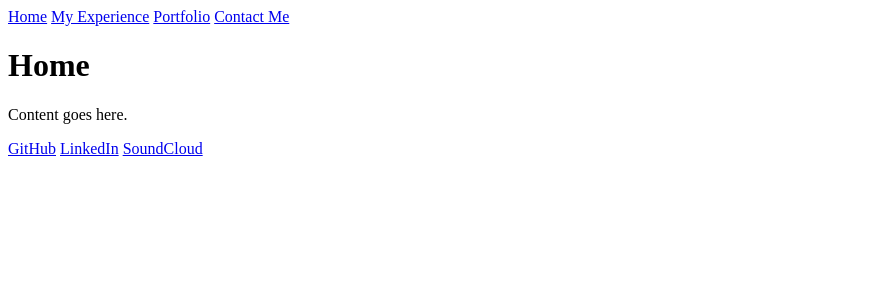
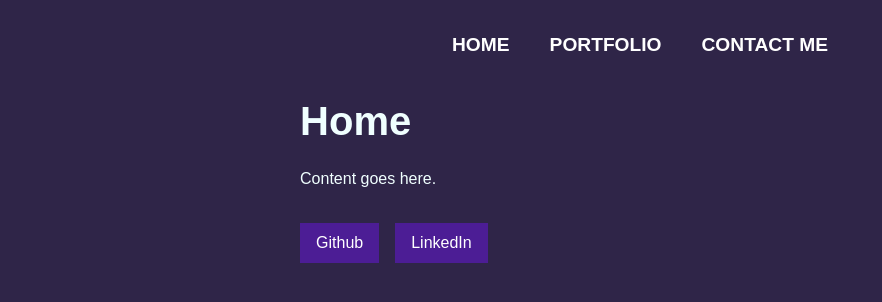
Before and after one commit to Sigafonl/astro-personal-website, an Astro site: page / in a window 1280 px wide. Shown: the whole page, without its empty margins (0-882 px from the left). Built offline with nearby package versions, Linux system fonts and the light colour scheme; Astro itself is replaced by a stand-in of ours.

Commit message:
Created a hamburger menu that we can switch to when we are on mobile and modified styling

```diff
--- a/astro.config.mjs
+++ b/astro.config.mjs
@@ -1,4 +1,8 @@
 import { defineConfig } from 'astro/config';
 
+import react from "@astrojs/react";
+
 // https://astro.build/config
-export default defineConfig({});
+export default defineConfig({
+  integrations: [react()]
+});
--- /dev/null
+++ b/src/components/Footer.astro
@@ -0,0 +1,17 @@
+---
+import Social from "./Social.astro";
+
+---
+
+<footer>
+    <Social platform="Github" username="sigafonl" />
+    <Social platform="LinkedIn" username="noel-sigafoos" />
+</footer>
+
+<style>
+    footer {
+        display: flex;
+        gap: 1rem;
+        margin-top: 2rem;
+    }
+</style>
--- /dev/null
+++ b/src/components/Hamburger.astro
@@ -0,0 +1,7 @@
+---
+---
+<div class="hamburger">
+    <span class="line"></span>
+    <span class="line"></span>
+    <span class="line"></span>
+  </div>
--- /dev/null
+++ b/src/components/Header.astro
@@ -0,0 +1,10 @@
+---
+import Hamburger from './Hamburger.astro';
+import Navigation from './Navigation.astro';
+---
+<header>
+  <nav>
+    <Hamburger />
+    <Navigation />
+  </nav>
+</header>
--- /dev/null
+++ b/src/components/Navigation.astro
@@ -0,0 +1,9 @@
+---
+
+---
+
+<nav class="nav-links">
+    <a href="/">Home</a>
+    <a href="/portfolio/">Portfolio</a>
+    <a href="/contact/">Contact Me</a>
+</nav>
--- /dev/null
+++ b/src/components/Social.astro
@@ -0,0 +1,13 @@
+---
+const { platform, username } = Astro.props;
+---
+<a href={`https://www.${platform}.com/${username}`}>{platform}</a>
+
+<style>
+  a {
+    color: white;
+    background-color: #4c1d95;
+    padding: 0.5rem 1rem;
+    text-decoration: none;
+  }
+</style>
--- a/src/layouts/BaseLayout.astro
+++ b/src/layouts/BaseLayout.astro
@@ -1,5 +1,8 @@
 ---
+import Footer from "../components/Footer.astro";
+import Header from "../components/Header.astro";
 import HelloAlert from "../components/HelloAlert.astro"
+import '../styles/global.css';
 const {title} = Astro.props;
 ---
 <html lang="en">
@@ -11,12 +14,8 @@ const {title} = Astro.props;
 		<title>{title}</title>
 	</head>
 	<body>
-        <nav>
-            <a href="/">Home</a>
-            <a href="/experience/">My Experience</a>
-            <a href="/portfolio/">Portfolio</a>
-            <a href="/contact/">Contact Me</a>
-        </nav>
+
+        <Header/>
 
         <HelloAlert>
             <h1>{title}</h1>
@@ -24,10 +23,13 @@ const {title} = Astro.props;
 
         <slot/>
 
-        <footer>
-            <a href="https://github.com">GitHub</a>
-            <a href="https://linkedIn.com">LinkedIn</a>
-            <a href="https://soundcloud.com/">SoundCloud</a>
-        </footer>
+        <Footer/>
+
+        <!-- Switch between the normal header navigation and a hamburger menu -->
+        <script>
+            document.querySelector('.hamburger').addEventListener('click', () => {
+              document.querySelector('.nav-links').classList.toggle('expanded');
+            });
+        </script>
 	</body>
 </html>
--- /dev/null
+++ b/src/pages/test.astro
@@ -0,0 +1,5 @@
+---
+import TestReact from '../components/TestReact.jsx'
+---
+
+<TestReact client:load/>
--- /dev/null
+++ b/src/styles/global.css
@@ -0,0 +1,83 @@
+html {
+    background-color: #2f2548;
+    font-family: sans-serif;
+    color: azure;
+}
+
+body {
+    margin: 0 auto;
+    width: 100%;
+    max-width: 80ch;
+    padding: 1rem;
+    line-height: 1.5;
+}
+
+* {
+    box-sizing: border-box;
+}
+
+h1 {
+    margin: 1rem 0;
+    font-size: 2.5rem;
+}
+
+/* Navigation styles*/
+.hamburger {
+    padding-right: 20px;
+    cursor: pointer;
+}
+
+.hamburger .line {
+    display: block;
+    width: 40px;
+    height: 5px;
+    margin-bottom: 10px;
+    background-color: #ffffff;
+}
+
+.nav-links {
+    width: 100%;
+    top: 5rem;
+    background-color: #ff9776;
+    display: none;
+    margin: 0;
+  }
+
+.nav-links a {
+    display: block;
+    text-align: center;
+    padding: 10px 0;
+    text-decoration: none;
+    font-size: 1.2rem;
+    font-weight: bold;
+    text-transform: uppercase;
+    color: white;
+}
+
+.nav-links a:hover, a:focus {
+    background-color: #ff9776;
+    color: #4c1d95;
+  }
+
+.expanded {
+display: unset;
+}
+
+@media screen and (min-width: 636px) {
+    .nav-links {
+        display: flex;
+        justify-content: center;
+        position: static;
+        width: auto;
+        background: none;
+    }
+
+    .nav-links a {
+        display: inline-block;
+        padding: 15px 20px;
+    }
+
+    .hamburger {
+        display: none;
+    }
+}
--- a/tsconfig.json
+++ b/tsconfig.json
@@ -1,3 +1,7 @@
 {
+  "compilerOptions": {
+    "jsx": "react-jsx",
+    "jsxImportSource": "react"
+  },
   "extends": "astro/tsconfigs/strict"
 }
```
Also changed, not shown: package.json (+6 -1 lines), src/components/TestReact.tsx (added, +9 -0 lines), src/pages/experience.astro (deleted, +0 -7 lines), 1 other file.
